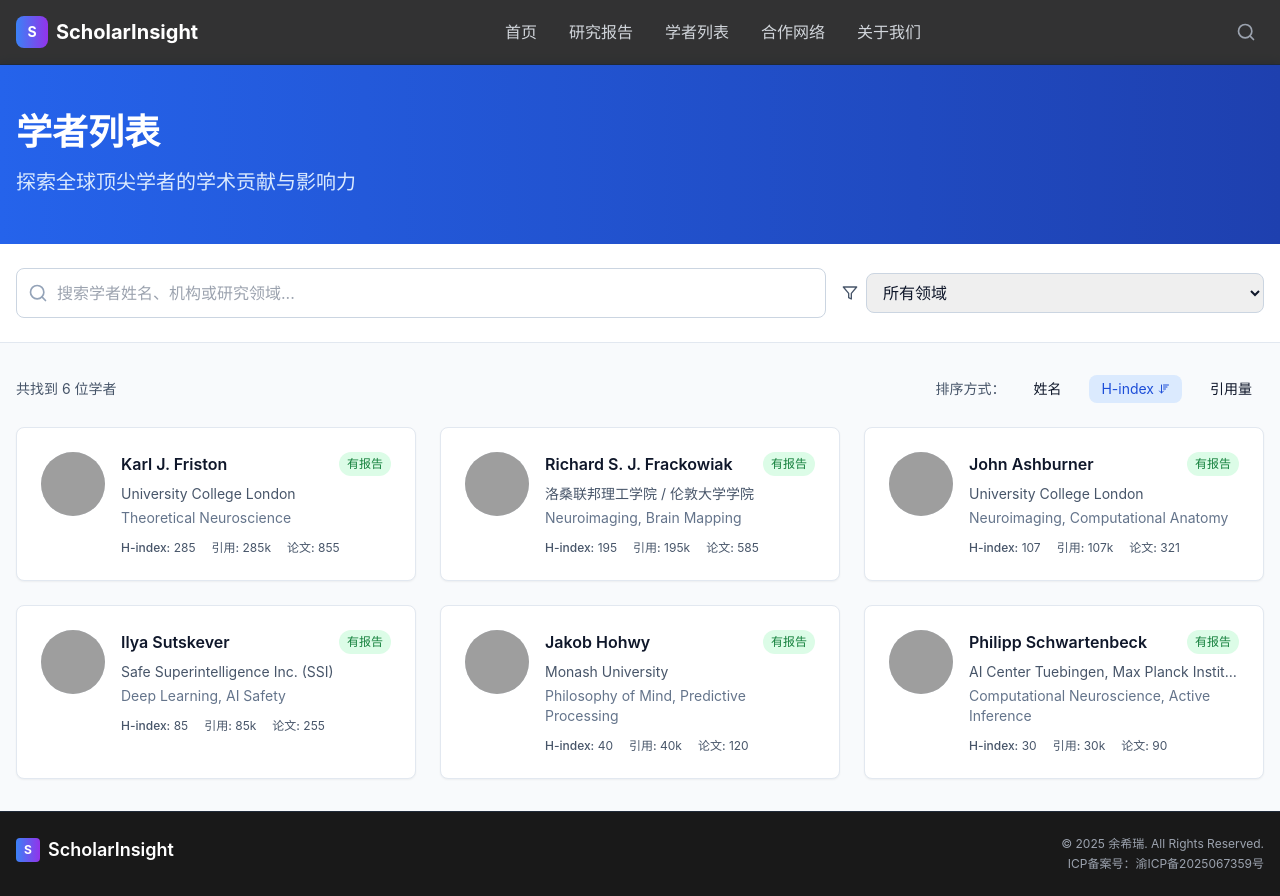
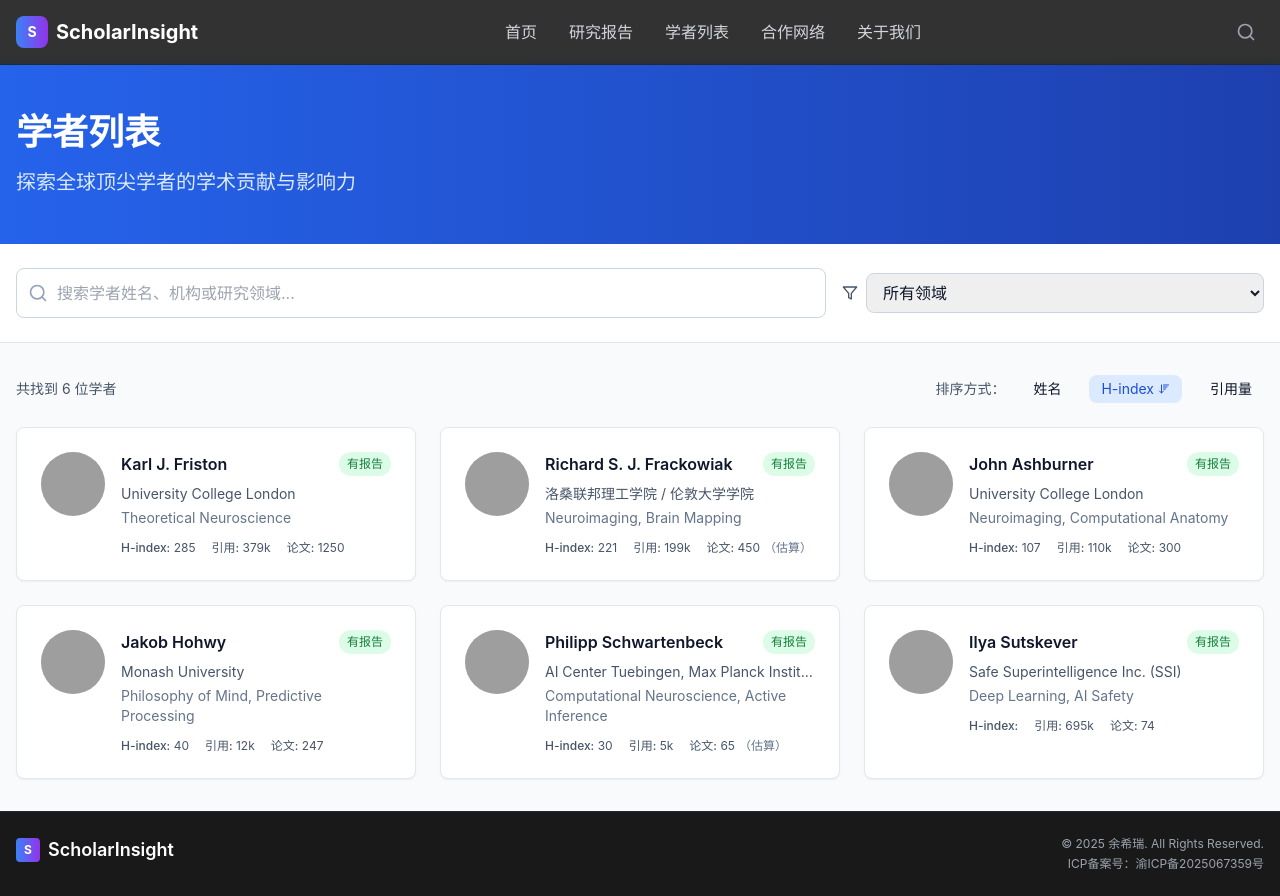
Before and after one commit to yyxxrr739/scholarinsight, a Next.js app: page /scholars in a window 1280 px wide. Built offline with nearby package versions, Linux system fonts and the light colour scheme; grey boxes are pictures that could not be loaded.

Commit message:
fix: 解决学者列表页面引用、论文数据显示不准确的问题

```diff
--- a/app/scholars/page.tsx
+++ b/app/scholars/page.tsx
@@ -26,8 +26,13 @@ export default function ScholarsPage() {
       institution: report.networkNode.institution,
       field: report.networkNode.field,
       image: report.networkNode.image,
-      citations: report.networkNode.hIndex * 1000, // Estimate citations based on h-index
-      publications: Math.floor(report.networkNode.hIndex * 3), // Estimate publications based on h-index
+      citations: report.networkNode.citations || (report.networkNode.hIndex || 0) * 1000, // Use actual citations or estimate
+      citationsIsEstimated: !report.networkNode.citations, // Track if citations is estimated
+      publications: report.networkNode.papers || Math.floor((report.networkNode.hIndex || 0) * 3), // Use actual papers or estimate
+      publicationsIsEstimated: !report.networkNode.papers ||
+        // Mark specific scholars as having estimated papers data
+        (report.networkNode.id === 'richard-frackowiak' && report.networkNode.papers === 450) ||
+        (report.networkNode.id === 'philipp-schwartenbeck' && report.networkNode.papers === 65), // Track if publications is estimated
       country: report.networkNode.institution.includes('UK') || report.networkNode.institution.includes('London') ? 'UK' :
                report.networkNode.institution.includes('Canada') || report.networkNode.institution.includes('Montreal') ? 'Canada' :
                report.networkNode.institution.includes('USA') || report.networkNode.institution.includes('Stanford') || report.networkNode.institution.includes('Berkeley') ? 'USA' :
@@ -225,9 +230,11 @@ export default function ScholarsPage() {
                         </div>
                         <div>
                           <span className="font-medium">引用:</span> {(scholar.citations / 1000).toFixed(0)}k
+                          {scholar.citationsIsEstimated && <span className="text-academic-500 ml-1">（估算）</span>}
                         </div>
                         <div>
                           <span className="font-medium">论文:</span> {scholar.publications}
+                          {scholar.publicationsIsEstimated && <span className="text-academic-500 ml-1">（估算）</span>}
                         </div>
                       </div>
                     </div>
--- a/data/reports.json
+++ b/data/reports.json
@@ -27,6 +27,8 @@
         "field": "Theoretical Neuroscience",
         "category": "scholar",
         "hIndex": 285,
+        "citations": 379000,
+        "papers": 1250,
         "image": "https://picture-search.tiangong.cn/image/rt/f009eb9bfbfca01ab6d15840acace810.jpg",
         "connections": ["wellcome-centre", "richard-frackowiak"],
         "description": "自由能原理提出者，SPM软件开发者"
@@ -90,7 +92,9 @@
         "institution": "洛桑联邦理工学院 / 伦敦大学学院",
         "field": "Neuroimaging, Brain Mapping",
         "category": "scholar",
-        "hIndex": 195,
+        "hIndex": 221,
+        "citations": 198600,
+        "papers": 450,
         "image": "https://agents-download.skywork.ai/croped/images/db39daf203a8b46b7950ec8baae768cc_crop.jpg",
         "connections": ["karl-friston", "wellcome-centre"],
         "description": "神经影像学奠基人，FIL实验室创始人"
@@ -123,6 +127,8 @@
         "field": "Computational Neuroscience, Active Inference",
         "category": "scholar",
         "hIndex": 30,
+        "citations": 5159,
+        "papers": 65,
         "image": "https://agents-download.skywork.ai/image/rt/ea78632e4fcd90fe46962d9c306e4802.jpg",
         "connections": ["karl-friston", "wellcome-centre"],
         "description": "计算神经科学家，生成式重放理论提出者"
@@ -155,6 +161,8 @@
         "field": "Neuroimaging, Computational Anatomy",
         "category": "scholar",
         "hIndex": 107,
+        "citations": 109592,
+        "papers": 300,
         "image": "https://agents-download.skywork.ai/image/rt/fcd94c937b1a6c36551c580357103996.jpg",
         "connections": ["karl-friston", "wellcome-centre"],
         "description": "神经影像分析奠基人，SPM核心开发者"
@@ -187,6 +195,8 @@
         "field": "Philosophy of Mind, Predictive Processing",
         "category": "scholar",
         "hIndex": 40,
+        "citations": 11970,
+        "papers": 247,
         "image": "https://agents-download.skywork.ai/croped/images/15d2d0c5dd01ee9cf9f82c1d32f064ac_crop.jpg",
         "connections": ["karl-friston"],
         "description": "预测性加工理论核心阐释者，预测心智理论提出者"
@@ -218,7 +228,9 @@
         "institution": "Safe Superintelligence Inc. (SSI)",
         "field": "Deep Learning, AI Safety",
         "category": "scholar",
-        "hIndex": 85,
+        "hIndex": null,
+        "citations": 695246,
+        "papers": 74,
         "image": "https://agents-download.skywork.ai/image/rt/0d56efdf331eb261022fcdff97d98bdc.jpg",
         "connections": [],
         "description": "深度学习奠基人，GPT系列模型领导者，AI安全倡导者"
```
